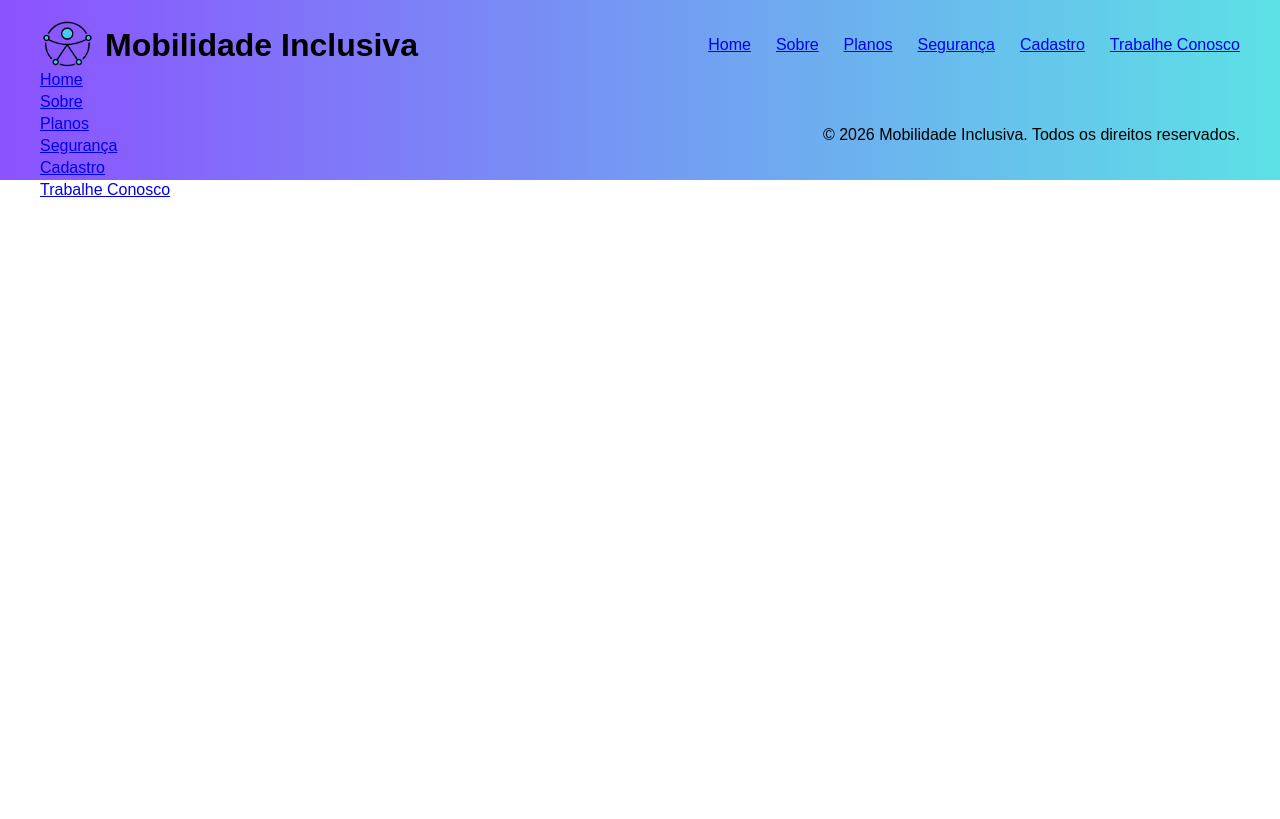
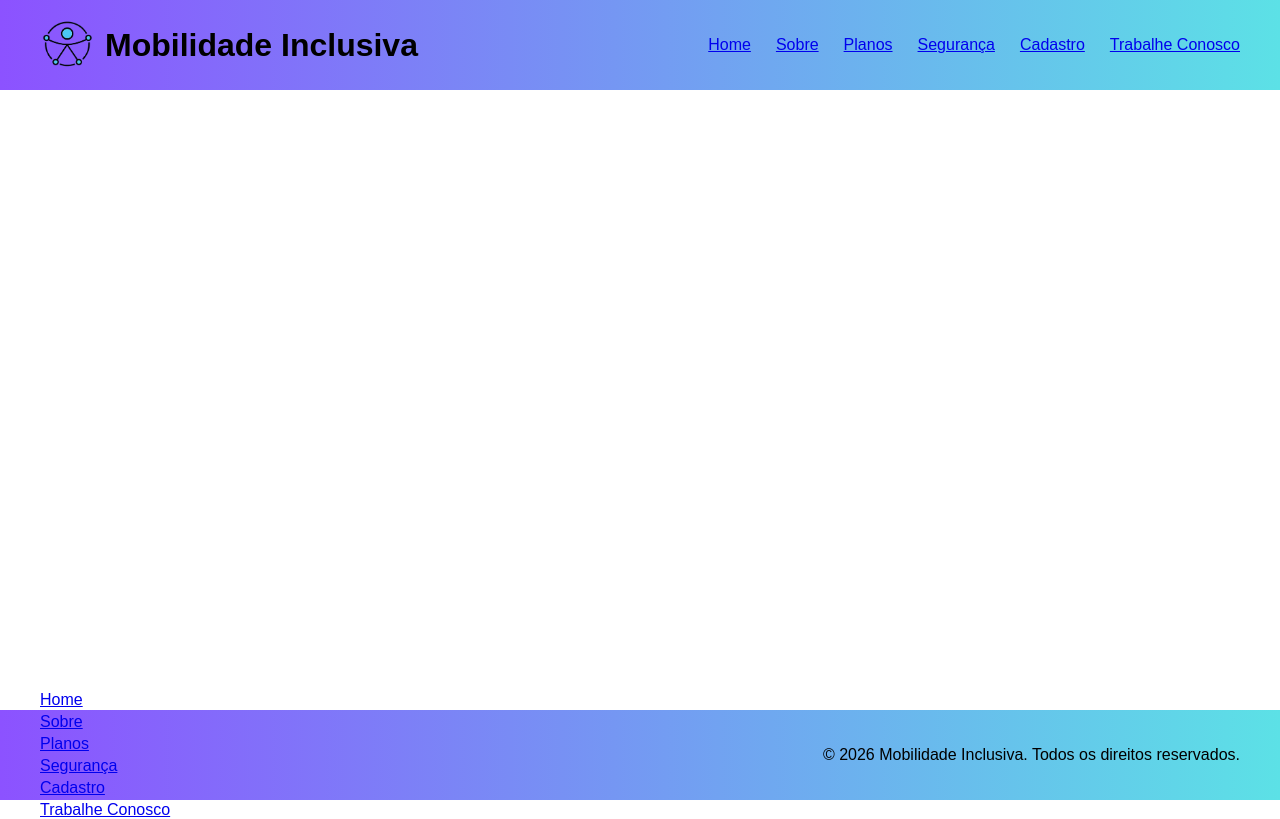
Before and after one commit to gabriellicabral/Projeto-de-desenvolvimento-Front-End, a React (Vite) app in the folder landingpage/: page / in a window 1280 px wide. Built offline with nearby package versions, Linux system fonts and the light colour scheme.

Commit message:
ajustando a main

```diff
--- a/landingpage/src/index.css
+++ b/landingpage/src/index.css
@@ -30,6 +30,7 @@ body{
 /* área onde as páginas ficam */
 main{
   flex: 1;
+  min-height: calc(100vh - 180px);
 }
 
 /* container padrão usado nas páginas */
```
